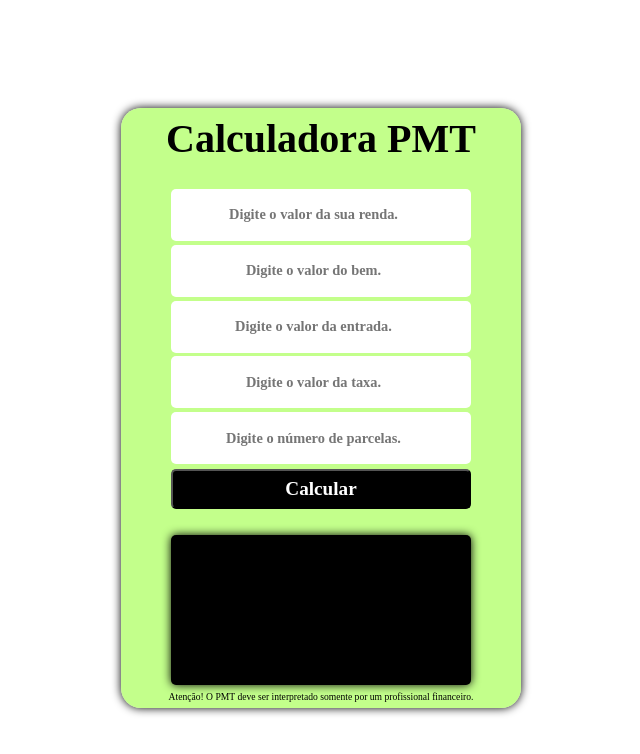
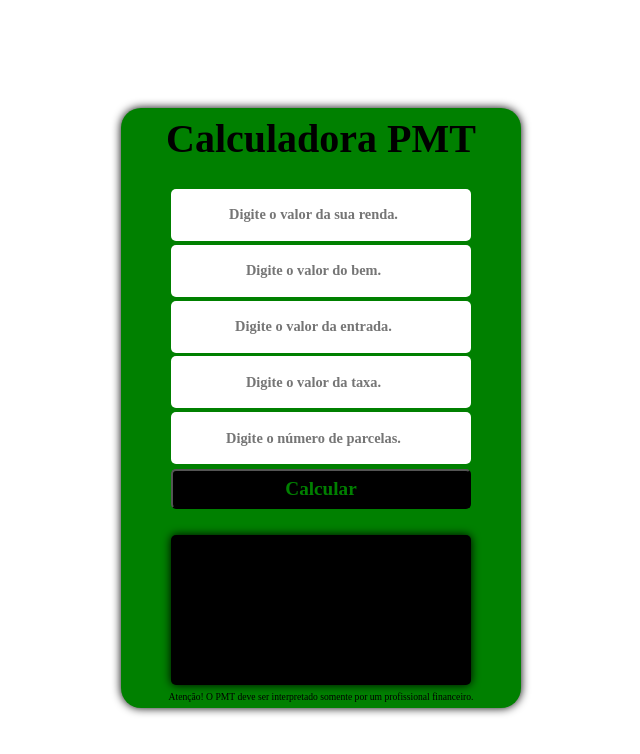
Before and after one commit to BronsilberTeixeira/Calculo-Parcela, a plain HTML site: page index.html in a window 1280 px wide. Shown: the whole page, without its empty margins (327-967 px from the left). Drawn offline with Linux system fonts and the light colour scheme.

Commit message:
Mudanças do style

```diff
--- a/style.css
+++ b/style.css
@@ -10,7 +10,7 @@ main{
   .section{
     display: flex;
     flex-direction: column;
-    background-color: rgba(177, 255, 104, 0.767);
+    background-color: #008000;
     width: 400px;
     height: 600px;
     align-items: center;
@@ -26,7 +26,7 @@ main{
     width: 100%;
     height: 50px;
     font: bold 2.5rem serif;
-    border-bottom: 5px rgb(177, 255, 104, 0.767);
+    border-bottom: 5px #fff;
     margin-bottom: 20px;
   }
 
@@ -52,7 +52,7 @@ main{
     height: 40px;
     font: bold 1.2rem bold;
     background: rgb(0, 0, 0);
-    color: rgb(255, 255, 255);
+    color: #008000;
     outline: none;
     border-radius: 5px;
     cursor: pointer;
@@ -68,7 +68,7 @@ main{
     font: normal 1.0rem bold;
     box-shadow: 0px 0px 10px black;
     background: #000;
-    color: rgb(255, 255, 255);
+    color: #fff;
     padding: 20px;
     box-sizing: border-box;
     user-select: none;
```
